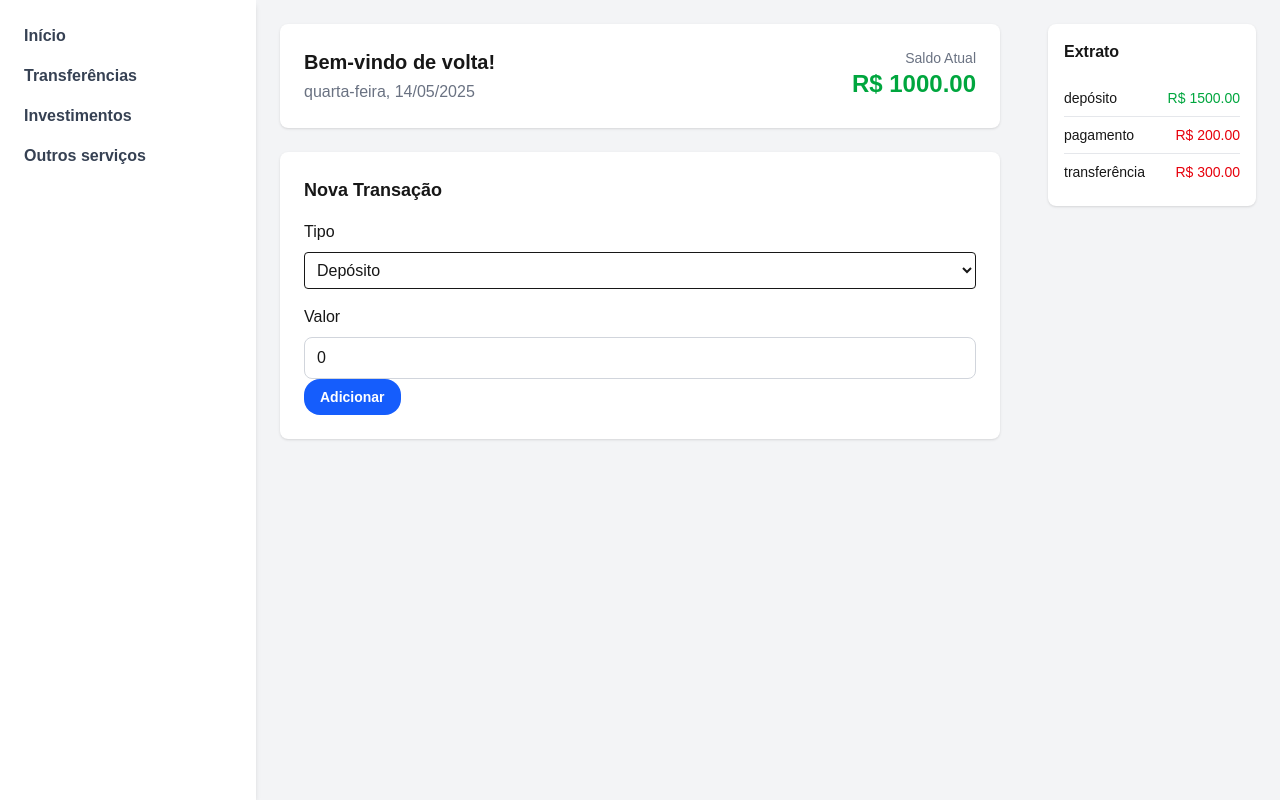
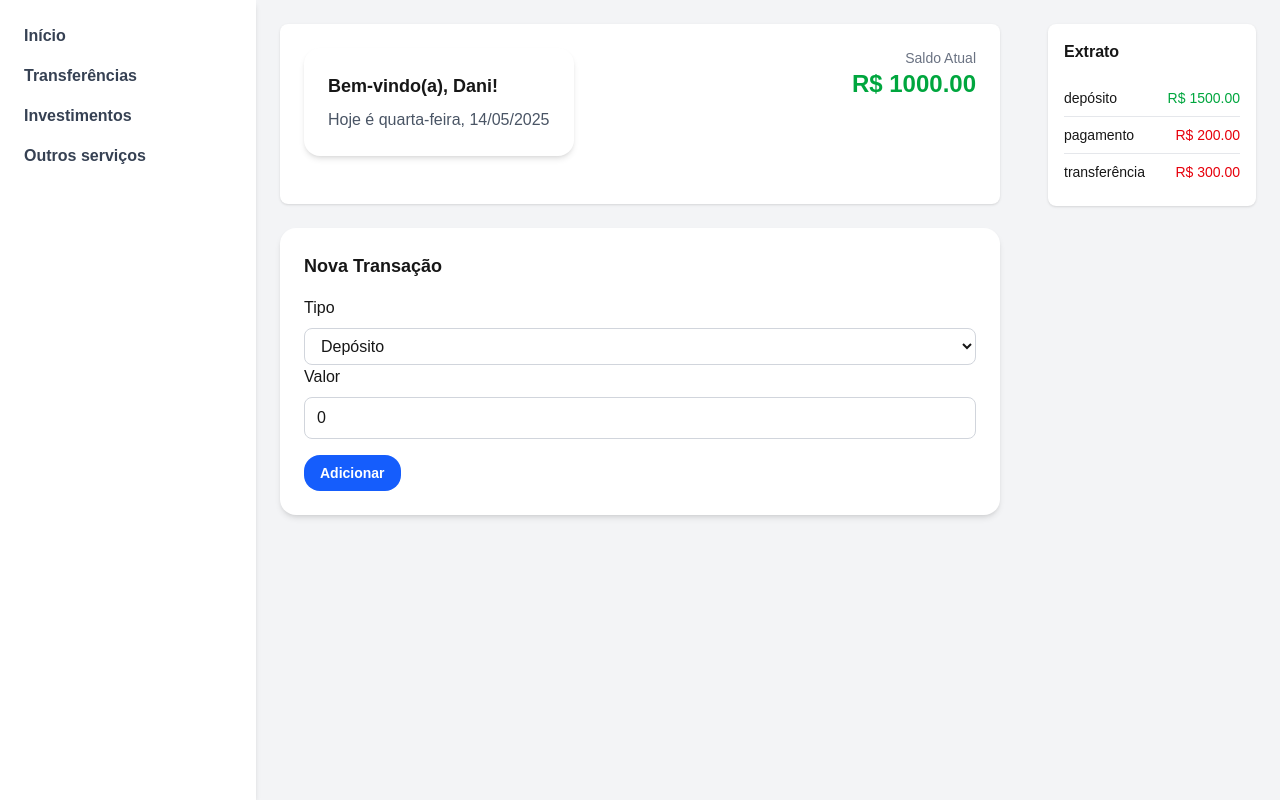
Before and after one commit to danielle-sousa/gerenciamento-financeiro, a Next.js app: page / in a window 1280 px wide. Built offline with nearby package versions, Linux system fonts and the light colour scheme.

Commit message:
feat: design system

```diff
--- a/src/DesignSystem/Button/Button.tsx
+++ b/src/DesignSystem/Button/Button.tsx
@@ -16,7 +16,7 @@ export default function Button({
   ...props
 }: ButtonProps) {
   const baseStyles =
-    "px-4 py-2 rounded-2xl text-sm font-semibold transition-colors duration-200";
+    "px-4 py-2 rounded-2xl text-sm font-semibold transition-colors duration-200 mt-4";
   const variants: Record<Variant, string> = {
     primary: "bg-blue-600 text-white hover:bg-blue-700",
     secondary: "bg-gray-200 text-gray-800 hover:bg-gray-300",
--- a/src/DesignSystem/Card/Card.tsx
+++ b/src/DesignSystem/Card/Card.tsx
@@ -0,0 +1,14 @@
+import React from "react";
+
+type CardProps = {
+  children: React.ReactNode;
+  className?: string;
+};
+
+export default function Card({ children, className = "" }: CardProps) {
+  return (
+    <div className={`bg-white rounded-2xl shadow-md p-6 ${className}`}>
+      {children}
+    </div>
+  );
+}
--- a/src/DesignSystem/Card/index.ts
+++ b/src/DesignSystem/Card/index.ts
@@ -0,0 +1 @@
+export { default } from "./Card";
--- a/src/DesignSystem/Select/Select.tsx
+++ b/src/DesignSystem/Select/Select.tsx
@@ -0,0 +1,31 @@
+import React from "react";
+
+type Option = {
+  label: string;
+  value: string;
+};
+
+type SelectProps = React.SelectHTMLAttributes<HTMLSelectElement> & {
+  label?: string;
+  error?: string;
+  options: Option[];
+};
+
+export default function Select({ label, error, options, className = "", ...props }: SelectProps) {
+  return (
+    <div className="w-full">
+      {label && <label className="block text-sm font-medium text-gray-700 mb-1">{label}</label>}
+      <select
+        {...props}
+        className={`w-full px-3 py-2 border rounded-lg focus:outline-none focus:ring-2 focus:ring-blue-500 ${error ? "border-red-500" : "border-gray-300"} ${className}`}
+      >
+        {options.map((opt) => (
+          <option key={opt.value} value={opt.value}>
+            {opt.label}
+          </option>
+        ))}
+      </select>
+      {error && <p className="text-sm text-red-500 mt-1">{error}</p>}
+    </div>
+  );
+}
--- a/src/DesignSystem/Select/index.ts
+++ b/src/DesignSystem/Select/index.ts
@@ -0,0 +1 @@
+export { default } from "./Select";
--- a/src/DesignSystem/index.ts
+++ b/src/DesignSystem/index.ts
@@ -1,3 +1,3 @@
 export { default as Button } from "./Button";
 export { default as Input } from "./Input";
-// export { default as Select } from "./Select";
+export { default as Select } from "./Select";
--- a/src/app/page.tsx
+++ b/src/app/page.tsx
@@ -5,6 +5,7 @@ import { CardBoasVindas } from "@/components/CardBoasVindas";
 import { FormNovaTransacao } from "@/components/FormNovaTransacao";
 import { ExtratoTransacoes } from "@/components/ExtratoTransacoes";
 import { useTransacoes } from "@/contexts/TransacaoContext";
+import Card from "@/DesignSystem/Card";
 
 export default function HomePage() {
   const { transacoes } = useTransacoes();
@@ -15,10 +16,12 @@ export default function HomePage() {
       <SidebarMenu />
       <section className="w-3/5 p-6 space-y-6">
         <CardBoasVindas saldo={saldo} />
-        <div className="bg-white rounded-lg shadow p-6">
-          <h3 className="font-semibold mb-4 text-lg">Nova Transação</h3>
+
+        <Card>
+          <h3 className="text-lg font-bold mb-4">Nova Transação</h3>
           <FormNovaTransacao />
-        </div>
+        </Card>
+
       </section>
       <aside className="w-1/5 p-6">
         <ExtratoTransacoes />
--- a/src/app/transacoes/editar/[id]/page.tsx
+++ b/src/app/transacoes/editar/[id]/page.tsx
@@ -6,6 +6,8 @@ import { Transacao, TipoTransacao } from "@/models/Transacao";
 import Link from "next/link";
 import { useTransacoes } from "@/contexts/TransacaoContext";
 import Input from "@/DesignSystem/Input";
+import Select from "@/DesignSystem/Select";
+import { Button } from "@/DesignSystem";
 
 export default function EditarTransacaoPage() {
   const params = useParams();
@@ -49,14 +51,15 @@ export default function EditarTransacaoPage() {
       <form onSubmit={handleEditar} className="space-y-4">
         <div>
           <label className="block mb-1">Tipo</label>
-          <select
-            value={tipo}
-            onChange={(e) => setTipo(e.target.value as TipoTransacao)}
-            className="w-full p-2 border rounded"
-          >
-            <option value="depósito">Depósito</option>
-            <option value="transferência">Transferência</option>
-          </select>
+            <Select
+                  value={tipo}
+                  onChange={(e) => setTipo(e.target.value as TipoTransacao)}
+                  options={[
+                    { label: "Depósito", value: "depósito" },
+                    { label: "Transferência", value: "transferência" },
+                    { label: "Pagamento", value: "pagamento" },
+                  ]}
+                />
         </div>
 
         <div>
@@ -81,12 +84,7 @@ export default function EditarTransacaoPage() {
           <Link href="/transacoes" className="text-blue-600 underline">
             ← Cancelar
           </Link>
-          <button
-            type="submit"
-            className="bg-blue-600 text-white px-4 py-2 rounded"
-          >
-            Salvar Alterações
-          </button>
+         <Button variant="primary">Adicionar</Button>
         </div>
       </form>
     </main>
--- a/src/components/CardBoasVindas.tsx
+++ b/src/components/CardBoasVindas.tsx
@@ -1,5 +1,6 @@
 import { format } from "date-fns";
 import { ptBR } from "date-fns/locale/pt-BR";
+import Card from "@/DesignSystem/Card";
 
 interface Props {
   saldo: number;
@@ -12,10 +13,11 @@ export function CardBoasVindas({ saldo }: Props) {
 
   return (
     <div className="bg-white rounded-lg shadow p-6 flex justify-between items-start">
-      <div>
-        <h2 className="text-xl font-bold">Bem-vindo de volta!</h2>
-        <p className="text-gray-500 mt-1">{dataFormatada}</p>
-      </div>
+      <Card className="mb-6">
+        <h2 className="text-lg font-semibold mb-2">Bem-vindo(a), Dani!</h2>
+        <p className="text-gray-600">Hoje é {dataFormatada}</p>
+      </Card>
+
       <div className="text-right">
         <p className="text-sm text-gray-500">Saldo Atual</p>
         <p
--- a/src/components/FormNovaTransacao.tsx
+++ b/src/components/FormNovaTransacao.tsx
@@ -6,6 +6,7 @@ import { useTransacoes } from "@/contexts/TransacaoContext";
 import { v4 as uuidv4 } from "uuid";
 import { Button } from "@/DesignSystem";
 import Input from "@/DesignSystem/Input";
+import Select from "@/DesignSystem/Select";
 
 export function FormNovaTransacao() {
   const { adicionarTransacao } = useTransacoes();
@@ -30,14 +31,15 @@ export function FormNovaTransacao() {
   return (
     <form onSubmit={handleSubmit}>
       <label className="block mb-2 font-medium">Tipo</label>
-      <select
+      <Select
         value={tipo}
         onChange={(e) => setTipo(e.target.value as TipoTransacao)}
-        className="w-full border rounded p-2 mb-4"
-      >
-        <option value="depósito">Depósito</option>
-        <option value="transferência">Transferência</option>
-      </select>
+        options={[
+          { label: "Depósito", value: "depósito" },
+          { label: "Transferência", value: "transferência" },
+          { label: "Pagamento", value: "pagamento" },
+        ]}
+      />
 
       <label className="block mb-2 font-medium">Valor</label>
       <Input
```
